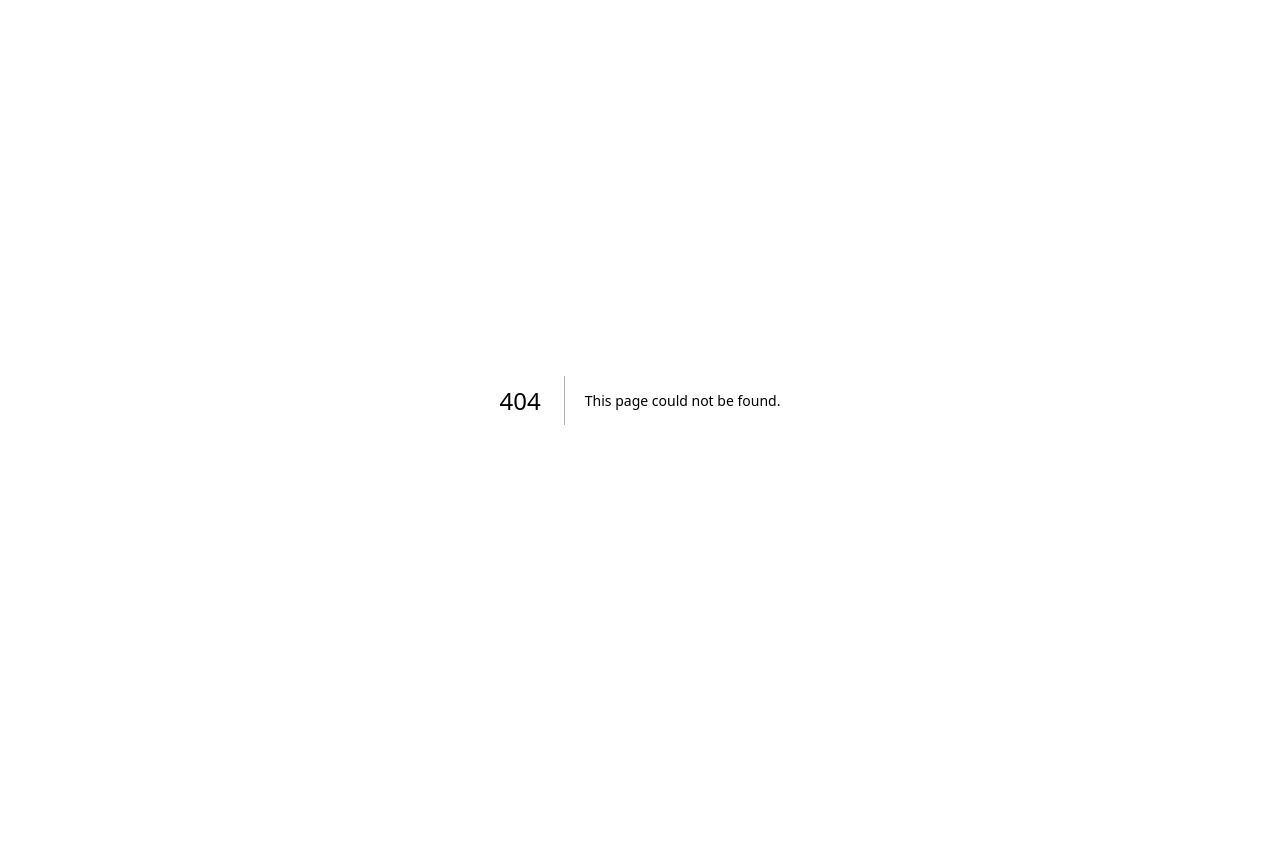
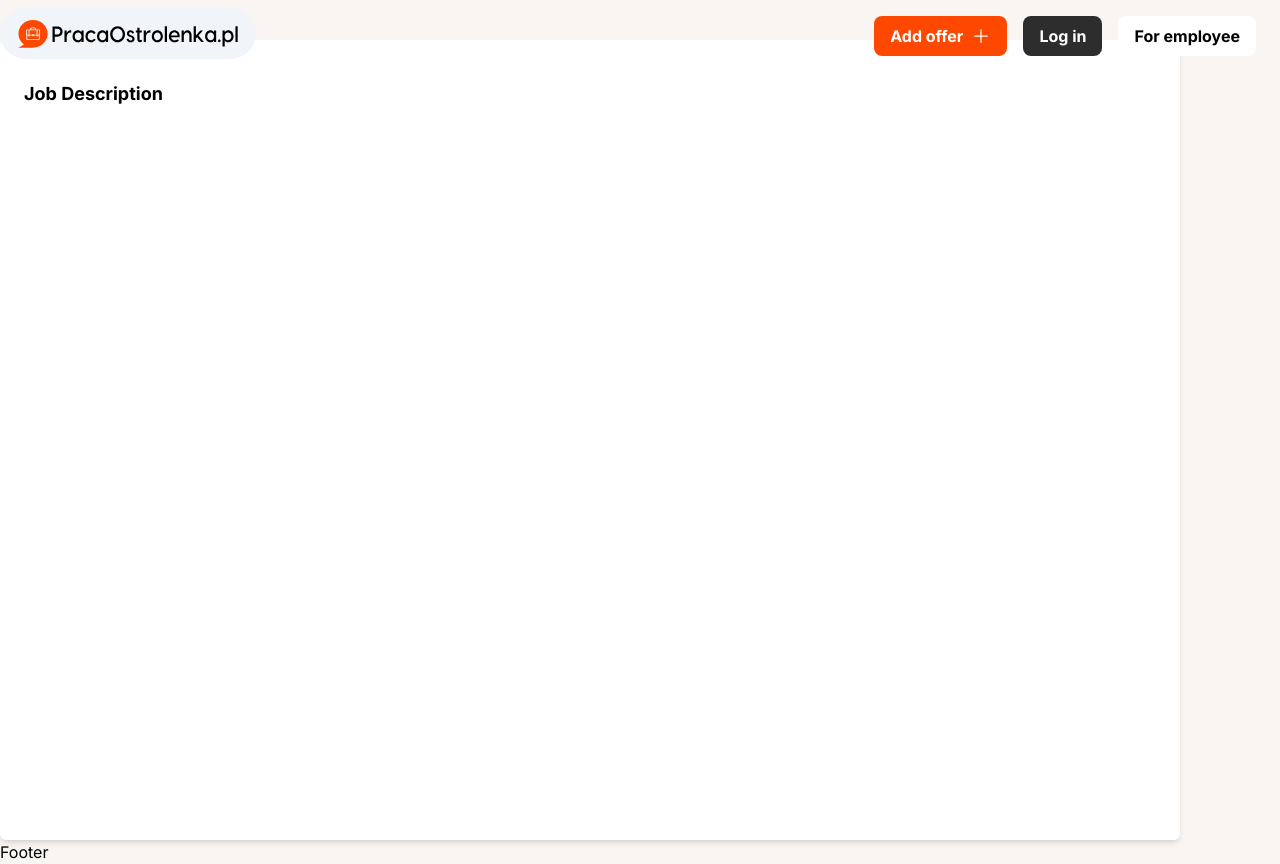
Before and after one commit to Madaless/workOS, a Next.js app: page /offer/1 in a window 1280 px wide. Before the commit this address had no page. Before the commit the page ends 800 px from the top, so only its background shows below. Built offline with nearby package versions, Linux system fonts and the light colour scheme.

Commit message:
Working on offer detail view

```diff
--- /dev/null
+++ b/src/app/(home)/offer/[id]/page.tsx
@@ -0,0 +1,16 @@
+import OffferDetails from '@/components/detail-page/OffferDetails'
+import { JobOfferDetails } from '@/components/main-page/Offer';
+import offersJSON from '../../../../constains/offers.json'
+import React from 'react'
+
+const page = () => {
+    const offers: JobOfferDetails[] = offersJSON as JobOfferDetails[];
+
+    return (
+        <main className="min-h-screen  pt-10 max-w-[1180px]">
+            <section className=""><OffferDetails offer={offers[1]} /></section>
+        </main>
+    )
+}
+
+export default page
--- a/src/components/detail-page/OffferDetails.tsx
+++ b/src/components/detail-page/OffferDetails.tsx
@@ -0,0 +1,30 @@
+import React from 'react'
+import { JobOferDetails } from '../main-page/Offer';
+
+const OffferDetails: React.FC<JobOferDetails> = (offer) => {
+
+    return (
+        <div className="bg-white p-6 shadow-md rounded-md min-h-screen ">
+            {/* Header Section */}
+            <div className="flex items-center justify-between mb-4">
+                <div>
+                    <h1 className="text-2xl font-bold">{offer.title}</h1>
+                    <p className="text-gray-500">{offer.company}</p>
+                </div>
+                <div className="text-xl font-semibold text-blue-600">
+                    {offer.salary}
+                </div>
+            </div>
+
+            {/* Job Description Section */}
+            <div className="mb-6">
+                <h2 className="text-lg font-bold mb-2">Job Description</h2>
+                <p className="text-gray-700">{offer.description}</p>
+            </div>
+        </div>
+    );
+}
+
+
+
+export default OffferDetails
--- a/src/components/main-page/Offer.tsx
+++ b/src/components/main-page/Offer.tsx
@@ -32,6 +32,10 @@ export type JobOffer = {
     date: string;
     remoteRecruitment: boolean;
     remoteWork: boolean;
+}
+
+export type JobOfferDetails = JobOffer & {
+    description: string;
 }
 
 const Offer: React.FC<JobOffer> = ({ image, title, company, location, employmentType, salary, date, offerType, remoteRecruitment, workModel }) => {
--- a/src/components/main-page/Offers.tsx
+++ b/src/components/main-page/Offers.tsx
@@ -1,6 +1,7 @@
 import React from 'react'
 import Offer, { JobOffer, OfferTypeE } from './Offer'
 import offersJSON from '../../constains/offers.json'
+import Link from 'next/link';
 const Offers = () => {
     const offers: JobOffer[] = offersJSON as JobOffer[];
     return (
@@ -13,6 +14,8 @@ const Offers = () => {
                 };
                 return priority[a.offerType as OfferTypeE] - priority[b.offerType as OfferTypeE];
             }).map((offer, index) => (
+                <Link href={`
+                /offer/${2}`}>
                     <Offer
                         key={index}
                         title={offer.title}
@@ -28,6 +31,7 @@ const Offers = () => {
                         workModel={offer.workModel}
                         category=''
                     />
+                </Link>
             ))}
         </section>
     )
--- a/src/components/navbar/Nav.tsx
+++ b/src/components/navbar/Nav.tsx
@@ -7,7 +7,7 @@ const Nav = () => {
                 <Link href={"/"} passHref legacyBehavior >
 
                     <div className='bg-slate-100 bg-opacity-95 rounded-full cursor-pointer'>
-                        <img src='untitled.svg' className=" w-64 py-2 px-4 object-cover"></img>
+                        <img src='/untitled.svg' className=" w-64 py-2 px-4 object-cover"></img>
                     </div>
                 </Link>
             </div>
--- a/src/components/navbar/PortalNav.tsx
+++ b/src/components/navbar/PortalNav.tsx
@@ -6,7 +6,7 @@ const PortalNav = () => {
             <div className='absolute flex flex-col items-center justify-center text-center top-0  mt-2 '>
                 <Link href={"/"} passHref legacyBehavior >
                     <div className='bg-white bg-opacity-95 rounded-full cursor-pointer'>
-                        <img src='untitled.svg' className=" w-64 py-2 px-4 object-cover"></img>
+                        <img src='/untitled.svg' className=" w-64 py-2 px-4 object-cover"></img>
                     </div>
                 </Link>
             </div>
--- a/src/constains/offers.json
+++ b/src/constains/offers.json
@@ -10,7 +10,8 @@
         "date": "2024-08-25",
         "remoteRecruitment": true,
         "remoteWork": false,
-        "offerType": "normal"
+        "offerType": "normal",
+        "description": "Join Tech Innovations as a Frontend Developer to create cutting-edge web applications using the latest technologies. Work in a dynamic, collaborative environment with a focus on modern frontend frameworks like React and Angular. Responsibilities include building responsive user interfaces, collaborating with backend developers, and optimizing performance for web applications."
     },
     {
         "image": "https://example.com/image2.jpg",
@@ -23,7 +24,8 @@
         "date": "2024-08-20",
         "remoteRecruitment": true,
         "remoteWork": true,
-        "offerType": "premium"
+        "offerType": "premium",
+        "description": "Join Tech Innovations as a Frontend Developer to create cutting-edge web applications using the latest technologies. Work in a dynamic, collaborative environment with a focus on modern frontend frameworks like React and Angular. Responsibilities include building responsive user interfaces, collaborating with backend developers, and optimizing performance for web applications."
     },
     {
         "image": "https://example.com/image3.jpg",
@@ -36,7 +38,8 @@
         "date": "2024-08-22",
         "remoteRecruitment": true,
         "remoteWork": true,
-        "offerType": "gold"
+        "offerType": "gold",
+        "description": "Join Tech Innovations as a Frontend Developer to create cutting-edge web applications using the latest technologies. Work in a dynamic, collaborative environment with a focus on modern frontend frameworks like React and Angular. Responsibilities include building responsive user interfaces, collaborating with backend developers, and optimizing performance for web applications."
     },
     {
         "image": "https://example.com/image4.jpg",
@@ -49,7 +52,8 @@
         "date": "2024-08-18",
         "remoteRecruitment": false,
         "remoteWork": false,
-        "offerType": "normal"
+        "offerType": "normal",
+        "description": "Join Tech Innovations as a Frontend Developer to create cutting-edge web applications using the latest technologies. Work in a dynamic, collaborative environment with a focus on modern frontend frameworks like React and Angular. Responsibilities include building responsive user interfaces, collaborating with backend developers, and optimizing performance for web applications."
     },
     {
         "image": "https://example.com/image5.jpg",
@@ -62,7 +66,8 @@
         "date": "2024-08-21",
         "remoteRecruitment": true,
         "remoteWork": false,
-        "offerType": "premium"
+        "offerType": "premium",
+        "description": "Join Tech Innovations as a Frontend Developer to create cutting-edge web applications using the latest technologies. Work in a dynamic, collaborative environment with a focus on modern frontend frameworks like React and Angular. Responsibilities include building responsive user interfaces, collaborating with backend developers, and optimizing performance for web applications."
     },
     {
         "image": "https://example.com/image6.jpg",
@@ -75,7 +80,8 @@
         "date": "2024-08-23",
         "remoteRecruitment": true,
         "remoteWork": false,
-        "offerType": "normal"
+        "offerType": "normal",
+        "description": "Join Tech Innovations as a Frontend Developer to create cutting-edge web applications using the latest technologies. Work in a dynamic, collaborative environment with a focus on modern frontend frameworks like React and Angular. Responsibilities include building responsive user interfaces, collaborating with backend developers, and optimizing performance for web applications."
     },
     {
         "image": "https://example.com/image7.jpg",
@@ -88,7 +94,8 @@
         "date": "2024-08-19",
         "remoteRecruitment": true,
         "remoteWork": true,
-        "offerType": "gold"
+        "offerType": "gold",
+        "description": "Join Tech Innovations as a Frontend Developer to create cutting-edge web applications using the latest technologies. Work in a dynamic, collaborative environment with a focus on modern frontend frameworks like React and Angular. Responsibilities include building responsive user interfaces, collaborating with backend developers, and optimizing performance for web applications."
     },
     {
         "image": "https://example.com/image8.jpg",
@@ -101,7 +108,8 @@
         "date": "2024-08-15",
         "remoteRecruitment": true,
         "remoteWork": true,
-        "offerType": "normal"
+        "offerType": "normal",
+        "description": "Join Tech Innovations as a Frontend Developer to create cutting-edge web applications using the latest technologies. Work in a dynamic, collaborative environment with a focus on modern frontend frameworks like React and Angular. Responsibilities include building responsive user interfaces, collaborating with backend developers, and optimizing performance for web applications."
     },
     {
         "image": "https://example.com/image9.jpg",
@@ -114,7 +122,8 @@
         "date": "2024-08-17",
         "remoteRecruitment": true,
         "remoteWork": false,
-        "offerType": "premium"
+        "offerType": "premium",
+        "description": "Join Tech Innovations as a Frontend Developer to create cutting-edge web applications using the latest technologies. Work in a dynamic, collaborative environment with a focus on modern frontend frameworks like React and Angular. Responsibilities include building responsive user interfaces, collaborating with backend developers, and optimizing performance for web applications."
     },
     {
         "image": "https://example.com/image10.jpg",
@@ -127,7 +136,8 @@
         "date": "2024-08-12",
         "remoteRecruitment": true,
         "remoteWork": true,
-        "offerType": "gold"
+        "offerType": "gold",
+        "description": "Join Tech Innovations as a Frontend Developer to create cutting-edge web applications using the latest technologies. Work in a dynamic, collaborative environment with a focus on modern frontend frameworks like React and Angular. Responsibilities include building responsive user interfaces, collaborating with backend developers, and optimizing performance for web applications."
     },
     {
         "image": "https://example.com/image11.jpg",
@@ -140,7 +150,8 @@
         "date": "2024-08-13",
         "remoteRecruitment": false,
         "remoteWork": false,
-        "offerType": "normal"
+        "offerType": "normal",
+        "description": "Join Tech Innovations as a Frontend Developer to create cutting-edge web applications using the latest technologies. Work in a dynamic, collaborative environment with a focus on modern frontend frameworks like React and Angular. Responsibilities include building responsive user interfaces, collaborating with backend developers, and optimizing performance for web applications."
     },
     {
         "image": "https://example.com/image12.jpg",
@@ -153,7 +164,8 @@
         "date": "2024-08-16",
         "remoteRecruitment": true,
         "remoteWork": false,
-        "offerType": "premium"
+        "offerType": "premium",
+        "description": "Join Tech Innovations as a Frontend Developer to create cutting-edge web applications using the latest technologies. Work in a dynamic, collaborative environment with a focus on modern frontend frameworks like React and Angular. Responsibilities include building responsive user interfaces, collaborating with backend developers, and optimizing performance for web applications."
     },
     {
         "image": "https://example.com/image13.jpg",
@@ -166,7 +178,8 @@
         "date": "2024-08-14",
         "remoteRecruitment": false,
         "remoteWork": false,
-        "offerType": "normal"
+        "offerType": "normal",
+        "description": "Join Tech Innovations as a Frontend Developer to create cutting-edge web applications using the latest technologies. Work in a dynamic, collaborative environment with a focus on modern frontend frameworks like React and Angular. Responsibilities include building responsive user interfaces, collaborating with backend developers, and optimizing performance for web applications."
     },
     {
         "image": "https://example.com/image14.jpg",
@@ -179,7 +192,8 @@
         "date": "2024-08-26",
         "remoteRecruitment": true,
         "remoteWork": true,
-        "offerType": "gold"
+        "offerType": "gold",
+        "description": "Join Tech Innovations as a Frontend Developer to create cutting-edge web applications using the latest technologies. Work in a dynamic, collaborative environment with a focus on modern frontend frameworks like React and Angular. Responsibilities include building responsive user interfaces, collaborating with backend developers, and optimizing performance for web applications."
     },
     {
         "image": "https://example.com/image15.jpg",
@@ -192,6 +206,7 @@
         "date": "2024-08-11",
         "remoteRecruitment": false,
         "remoteWork": false,
-        "offerType": "normal"
+        "offerType": "normal",
+        "description": "Join Tech Innovations as a Frontend Developer to create cutting-edge web applications using the latest technologies. Work in a dynamic, collaborative environment with a focus on modern frontend frameworks like React and Angular. Responsibilities include building responsive user interfaces, collaborating with backend developers, and optimizing performance for web applications."
     }
 ]
```
Lines whose indentation alone changed are shown as unchanged.
